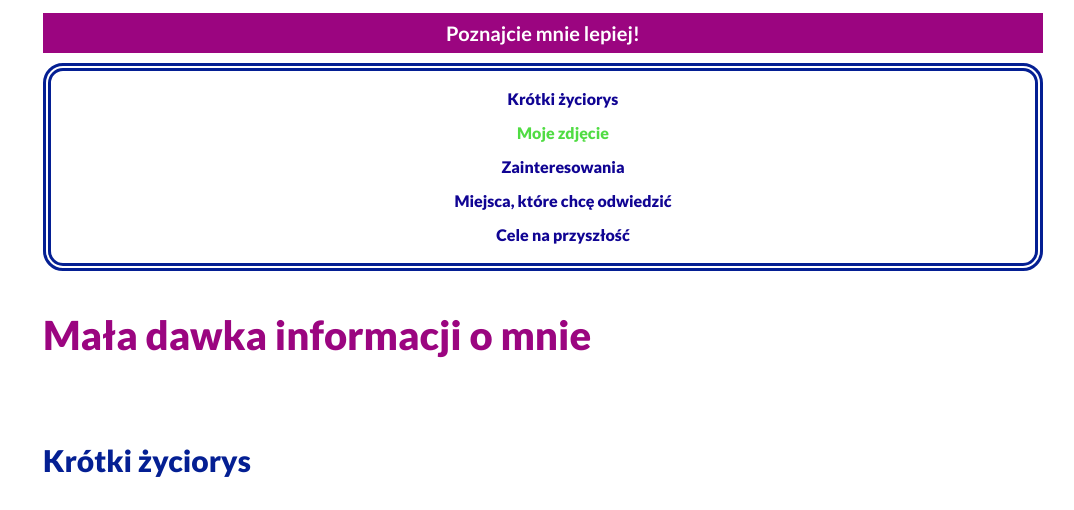
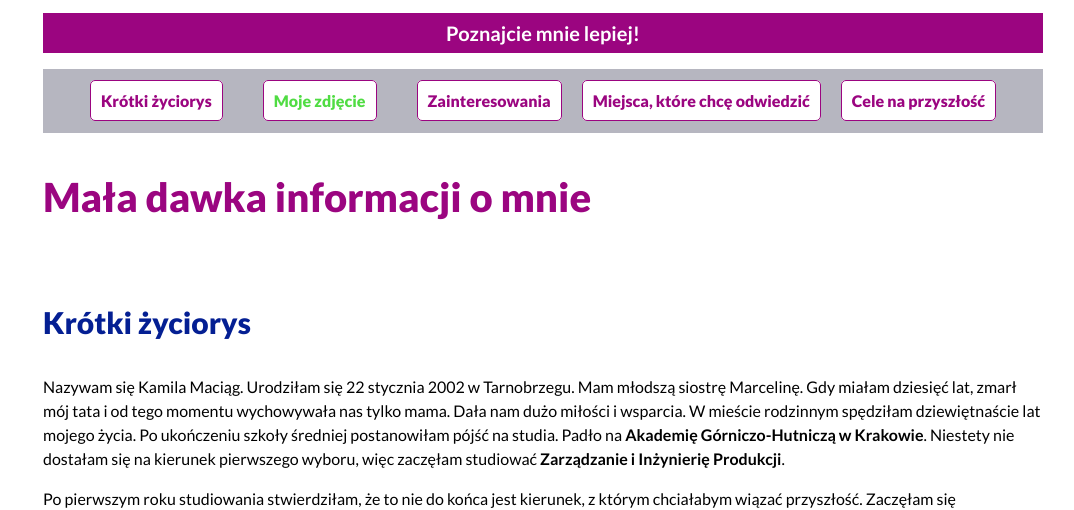
Before and after one commit to kamila2201/homepage, a plain HTML site: page index.html in a window 1280 px wide. Shown: the top 510 px of the page, without its empty margins (97-1171 px from the left). Drawn offline with nearby package versions, Linux system fonts and the light colour scheme.

Commit message:
navigation apperance changed

```diff
--- a/css/navigation.css
+++ b/css/navigation.css
@@ -1,31 +1,36 @@
 .navigation {
-    border: 8px double #041f93;
-    border-radius: 20px;
-    background-color: #ffffff;
+    background-color: #b6b6c0;
 }
 
 .navigation__list {
     list-style-type: none;
+    padding: 0;
     text-align: center;
+    display: flex;
+    flex-direction: row;
+    justify-content: center;
+    align-items: center;
+    flex-wrap: wrap;
 }
 
 .navigation__item {
-    margin: 10px 0;
-
+    margin: 10px;
+    padding: 10px;
 }
 
 .navigation__link {
-    color: #100493;
+    color: #9b0580;
     text-decoration: none;
     font-weight: 900;
+    background-color: white;
+    border: 0.5px solid #9b0580;
+    border-radius: 5px;
+    padding: 10px;
+
 }
 
 .navigation__link--photo {
     color: #1ad109c3;
-}
-
-.navigation__link:visited {
-    color: #0e5ede;
 }
 
 .navigation__link:focus {
@@ -34,7 +39,7 @@
 
 .navigation__link:hover {
     color: #535359;
-    border-bottom: 1px solid;
+    border: 2px solid currentColor;
     outline: none;
 }
 
```
